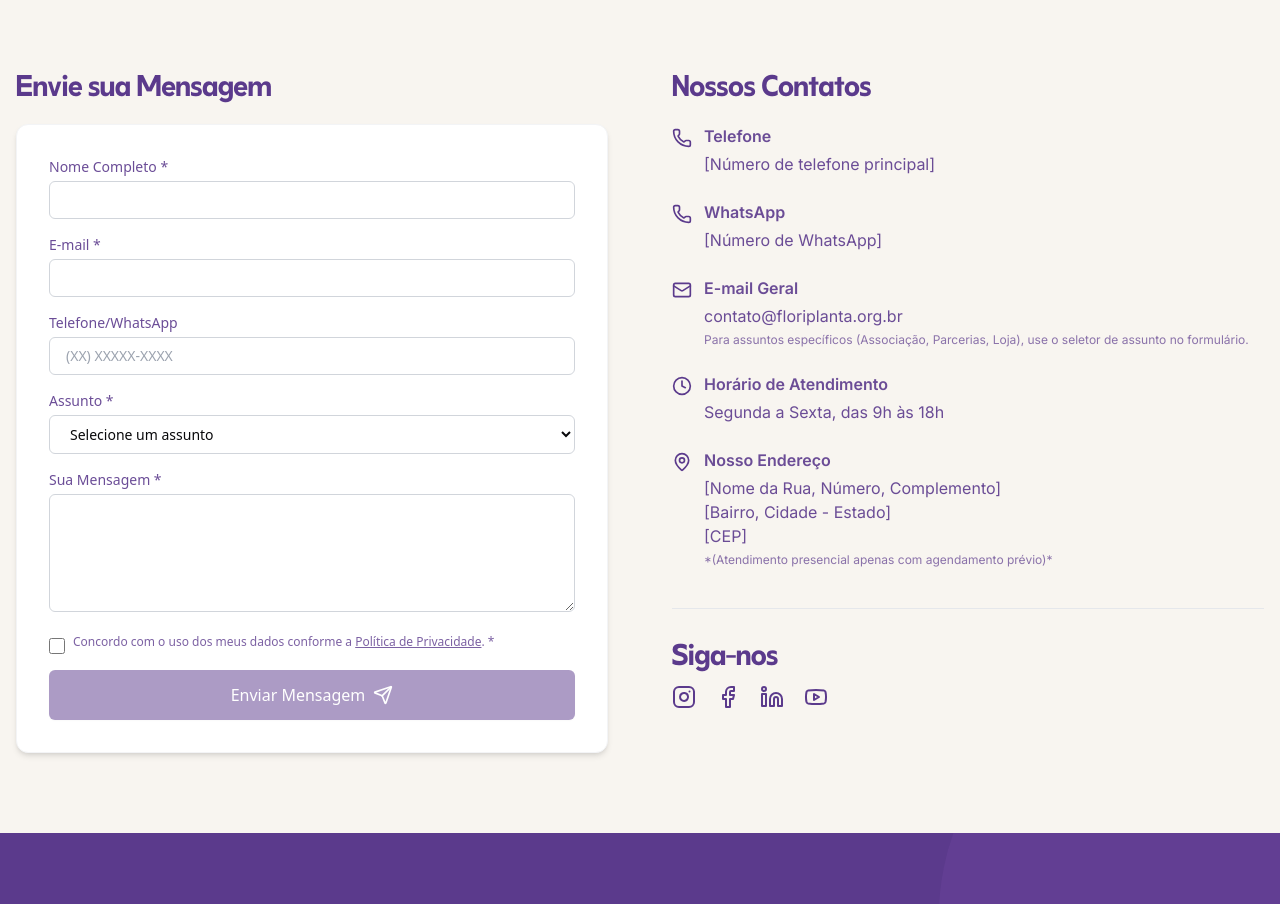
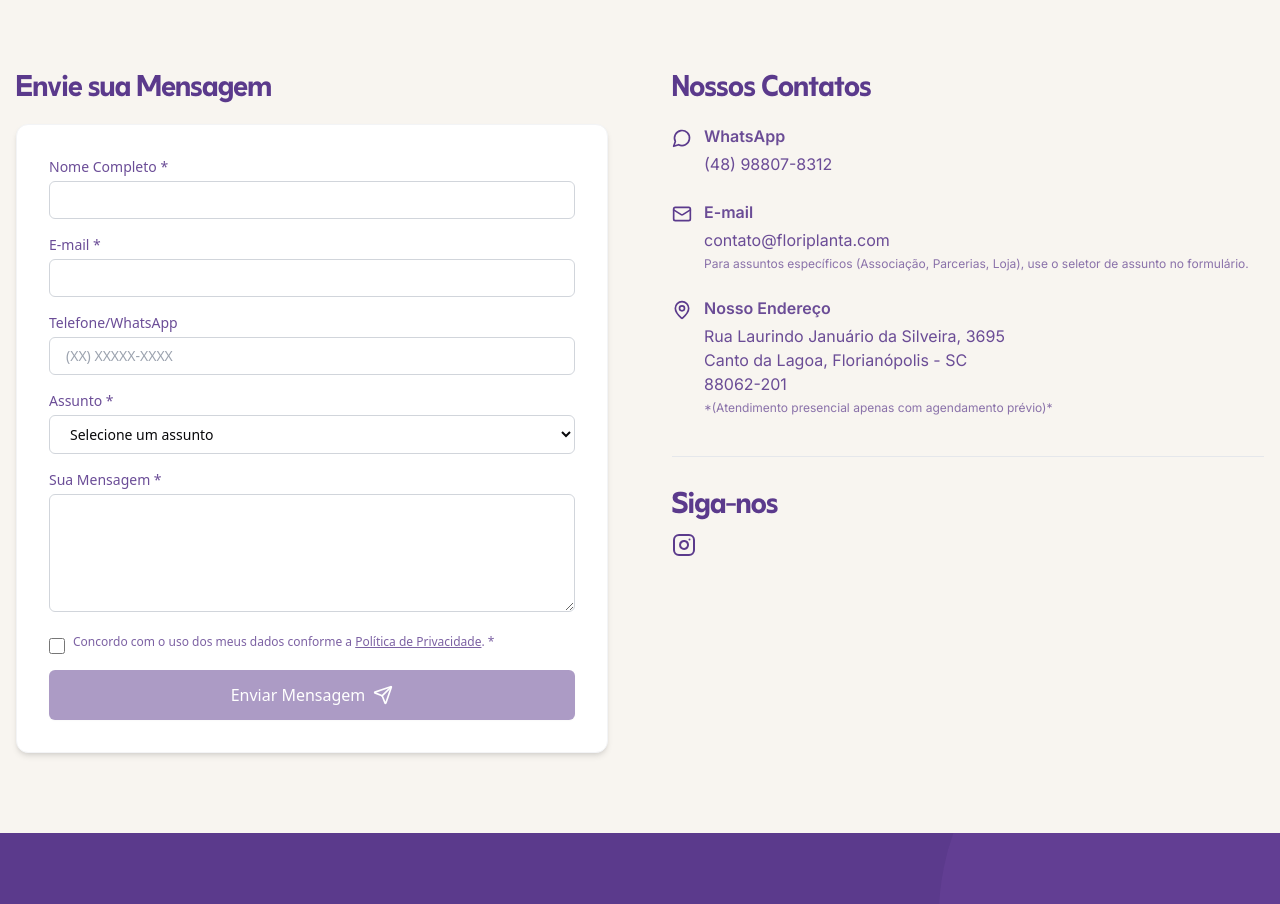
Before and after one commit to voacatofe/floriplanta, a Next.js app: page /contato in a window 1280 px wide. Shown: the part 580-1484 px from the top of the page. Built offline with nearby package versions, Linux system fonts and the light colour scheme; a web font is replaced by a local one.

Commit message:
implemetação do GTM

```diff
--- a/app/contato/page.tsx
+++ b/app/contato/page.tsx
@@ -3,10 +3,13 @@
 import React, { useState } from 'react';
 import Link from 'next/link';
 import Footer from "@/components/layout/Footer";
-import { MapPin, Phone, Mail, Clock, Send, Instagram, Facebook, Linkedin, Youtube } from 'lucide-react';
+import { MapPin, Mail, Send, Instagram, MessageCircle } from 'lucide-react';
 import { toast } from 'sonner';
+import { useGTM } from '@/hooks/useGTM';
+import PageTracker from '@/components/PageTracker';
 
 export default function ContatoPage() {
+  const { trackFormStart, trackFormSubmit, trackContactClick } = useGTM();
   const [formData, setFormData] = useState({
     name: '',
     email: '',
@@ -17,9 +20,16 @@ export default function ContatoPage() {
   });
   const [isSubmitting, setIsSubmitting] = useState(false);
   const [submitStatus, setSubmitStatus] = useState<'idle' | 'loading' | 'success' | 'error'>('idle');
+  const [hasStartedForm, setHasStartedForm] = useState(false);
 
   const handleChange = (e: React.ChangeEvent<HTMLInputElement | HTMLTextAreaElement | HTMLSelectElement>) => {
     const { name, value, type } = e.target;
+
+    // Track form start on first interaction
+    if (!hasStartedForm) {
+      trackFormStart('contact-form-main');
+      setHasStartedForm(true);
+    }
 
     if (type === 'checkbox') {
       const { checked } = e.target as HTMLInputElement;
@@ -37,7 +47,12 @@ export default function ContatoPage() {
     }
     setIsSubmitting(true);
     setSubmitStatus('loading');
-    // console.log('Form Data Submitted:', formData);
+
+    // Track form submission
+    trackFormSubmit('contact-form-main', {
+      subject: formData.subject,
+      has_phone: formData.phone ? 'yes' : 'no'
+    });
 
     try {
       const response = await fetch('/api/contact', {
@@ -50,7 +65,8 @@ export default function ContatoPage() {
 
       if (response.ok) {
         setSubmitStatus('success');
-        setFormData({ name: '', email: '', phone: '', subject: '', message: '', consent: false }); // Reset form
+        setFormData({ name: '', email: '', phone: '', subject: '', message: '', consent: false });
+        setHasStartedForm(false); // Reset form tracking
       } else {
         console.error('Form submission error:', response.statusText);
         setSubmitStatus('error');
@@ -65,6 +81,8 @@ export default function ContatoPage() {
 
   return (
     <main className="bg-[#f8f5f0] overflow-x-hidden">
+      <PageTracker pageName="Contato" pageCategory="Institucional" />
+
       {/* Page Header */}
       <section className="pt-24 pb-12 lg:pt-32 lg:pb-16 bg-gradient-to-b from-white to-brand-light-green/20">
         <div className="container mx-auto px-4 text-center">
@@ -77,7 +95,7 @@ export default function ContatoPage() {
             Tem dúvidas, sugestões ou precisa de mais informações? A equipe da Floriplanta está à disposição para ajudar. Utilize o formulário abaixo ou escolha um dos nossos outros canais de atendimento.
           </p>
           <p className="font-inter text-sm text-brand-purple/70 mt-4 max-w-3xl mx-auto">
-            Antes de enviar: Verifique nossa seção de <Link href="#faq" className="underline hover:text-brand-hover-purple">Perguntas Frequentes</Link> ou as páginas de <Link href="/associar" className="underline hover:text-brand-hover-purple">Associe-se</Link> e <Link href="/medicos" className="underline hover:text-brand-hover-purple">Para Profissionais</Link>.
+            Antes de enviar: Verifique nossa seção de <Link href="/cannabis/mitos-e-verdades" className="underline hover:text-brand-hover-purple">Perguntas Frequentes</Link> ou as páginas de <Link href="/associar" className="underline hover:text-brand-hover-purple">Associe-se</Link> e <Link href="/medicos" className="underline hover:text-brand-hover-purple">Para Profissionais</Link>.
           </p>
         </div>
       </section>
@@ -90,22 +108,57 @@ export default function ContatoPage() {
             {/* Contact Form */}
             <div className="w-full lg:w-1/2">
               <h2 className="font-futuru font-bold text-brand-purple text-2xl lg:text-3xl mb-6">Envie sua Mensagem</h2>
-              <form onSubmit={handleSubmit} className="space-y-4 bg-white p-6 sm:p-8 rounded-xl shadow-md border border-gray-100">
+              <form
+                id="contact-form-main"
+                onSubmit={handleSubmit}
+                className="space-y-4 bg-white p-6 sm:p-8 rounded-xl shadow-md border border-gray-100"
+              >
                 <div>
                   <label htmlFor="name" className="block text-sm font-medium text-brand-purple/90 mb-1">Nome Completo *</label>
-                  <input type="text" name="name" id="name" required value={formData.name} onChange={handleChange} className="w-full px-4 py-2 border border-gray-300 rounded-md focus:outline-none focus:ring-2 focus:ring-brand-purple/50 focus:border-brand-purple text-sm" />
+                  <input
+                    type="text"
+                    name="name"
+                    id="name"
+                    required
+                    value={formData.name}
+                    onChange={handleChange}
+                    className="w-full px-4 py-2 border border-gray-300 rounded-md focus:outline-none focus:ring-2 focus:ring-brand-purple/50 focus:border-brand-purple text-sm"
+                  />
                 </div>
                 <div>
                   <label htmlFor="email" className="block text-sm font-medium text-brand-purple/90 mb-1">E-mail *</label>
-                  <input type="email" name="email" id="email" required value={formData.email} onChange={handleChange} className="w-full px-4 py-2 border border-gray-300 rounded-md focus:outline-none focus:ring-2 focus:ring-brand-purple/50 focus:border-brand-purple text-sm" />
+                  <input
+                    type="email"
+                    name="email"
+                    id="email"
+                    required
+                    value={formData.email}
+                    onChange={handleChange}
+                    className="w-full px-4 py-2 border border-gray-300 rounded-md focus:outline-none focus:ring-2 focus:ring-brand-purple/50 focus:border-brand-purple text-sm"
+                  />
                 </div>
                 <div>
                   <label htmlFor="phone" className="block text-sm font-medium text-brand-purple/90 mb-1">Telefone/WhatsApp</label>
-                  <input type="tel" name="phone" id="phone" value={formData.phone} onChange={handleChange} placeholder="(XX) XXXXX-XXXX" className="w-full px-4 py-2 border border-gray-300 rounded-md focus:outline-none focus:ring-2 focus:ring-brand-purple/50 focus:border-brand-purple text-sm" />
+                  <input
+                    type="tel"
+                    name="phone"
+                    id="phone"
+                    value={formData.phone}
+                    onChange={handleChange}
+                    placeholder="(XX) XXXXX-XXXX"
+                    className="w-full px-4 py-2 border border-gray-300 rounded-md focus:outline-none focus:ring-2 focus:ring-brand-purple/50 focus:border-brand-purple text-sm"
+                  />
                 </div>
                 <div>
                   <label htmlFor="subject" className="block text-sm font-medium text-brand-purple/90 mb-1">Assunto *</label>
-                  <select name="subject" id="subject" required value={formData.subject} onChange={handleChange} className="w-full px-4 py-2 border border-gray-300 rounded-md focus:outline-none focus:ring-2 focus:ring-brand-purple/50 focus:border-brand-purple text-sm bg-white">
+                  <select
+                    name="subject"
+                    id="subject"
+                    required
+                    value={formData.subject}
+                    onChange={handleChange}
+                    className="w-full px-4 py-2 border border-gray-300 rounded-md focus:outline-none focus:ring-2 focus:ring-brand-purple/50 focus:border-brand-purple text-sm bg-white"
+                  >
                     <option value="" disabled>Selecione um assunto</option>
                     <option value="Dúvidas Gerais">Dúvidas Gerais</option>
                     <option value="Associação">Associação</option>
@@ -117,17 +170,33 @@ export default function ContatoPage() {
                 </div>
                 <div>
                   <label htmlFor="message" className="block text-sm font-medium text-brand-purple/90 mb-1">Sua Mensagem *</label>
-                  <textarea name="message" id="message" rows={5} required value={formData.message} onChange={handleChange} className="w-full px-4 py-2 border border-gray-300 rounded-md focus:outline-none focus:ring-2 focus:ring-brand-purple/50 focus:border-brand-purple text-sm"></textarea>
+                  <textarea
+                    name="message"
+                    id="message"
+                    rows={5}
+                    required
+                    value={formData.message}
+                    onChange={handleChange}
+                    className="w-full px-4 py-2 border border-gray-300 rounded-md focus:outline-none focus:ring-2 focus:ring-brand-purple/50 focus:border-brand-purple text-sm"
+                  ></textarea>
                 </div>
                 <div className="flex items-start">
-                  <input type="checkbox" name="consent" id="consent" checked={formData.consent} onChange={handleChange} className="h-4 w-4 text-brand-purple border-gray-300 rounded focus:ring-brand-purple mt-1 mr-2" />
+                  <input
+                    type="checkbox"
+                    name="consent"
+                    id="consent"
+                    checked={formData.consent}
+                    onChange={handleChange}
+                    className="h-4 w-4 text-brand-purple border-gray-300 rounded focus:ring-brand-purple mt-1 mr-2"
+                  />
                   <label htmlFor="consent" className="text-xs text-brand-purple/80">
-                    Concordo com o uso dos meus dados conforme a <Link href="/politica-privacidade" className="underline hover:text-brand-hover-purple">Política de Privacidade</Link>. *
+                    Concordo com o uso dos meus dados conforme a <Link href="/privacidade" className="underline hover:text-brand-hover-purple">Política de Privacidade</Link>. *
                   </label>
                 </div>
                 <div>
                   <button
                     type="submit"
+                    name="submit"
                     disabled={isSubmitting || !formData.consent}
                     className={`w-full inline-flex justify-center items-center px-6 py-3 border border-transparent text-base font-medium rounded-md shadow-sm text-white bg-brand-purple hover:bg-brand-hover-purple focus:outline-none focus:ring-2 focus:ring-offset-2 focus:ring-brand-purple disabled:opacity-50 disabled:cursor-not-allowed transition-colors duration-300`}
                   >
@@ -149,43 +218,41 @@ export default function ContatoPage() {
               <h2 className="font-futuru font-bold text-brand-purple text-2xl lg:text-3xl mb-6">Nossos Contatos</h2>
               <div className="space-y-6 font-inter text-brand-purple/90">
                 <div className="flex items-start">
-                  <Phone className="w-5 h-5 mr-3 mt-1 text-brand-purple flex-shrink-0" />
-                  <div>
-                    <h3 className="font-semibold mb-1">Telefone</h3>
-                    <a href="tel:+55XXXXXXXXXX" className="hover:text-brand-hover-purple">[Número de telefone principal]</a>
-                  </div>
-                </div>
-                <div className="flex items-start">
-                  {/* Use same icon if WhatsApp is same number, or specific WhatsApp icon */}
-                  <Phone className="w-5 h-5 mr-3 mt-1 text-brand-purple flex-shrink-0" />
+                  <MessageCircle className="w-5 h-5 mr-3 mt-1 text-brand-purple flex-shrink-0" />
                   <div>
                     <h3 className="font-semibold mb-1">WhatsApp</h3>
-                    <a href="https://wa.me/55XXXXXXXXXX" target="_blank" rel="noopener noreferrer" className="hover:text-brand-hover-purple">[Número de WhatsApp]</a>
+                    <a
+                      href="https://wa.me/5548988078312"
+                      target="_blank"
+                      rel="noopener noreferrer"
+                      className="hover:text-brand-hover-purple"
+                      onClick={() => trackContactClick('whatsapp', 'contact-page')}
+                    >
+                      (48) 98807-8312
+                    </a>
                   </div>
                 </div>
                 <div className="flex items-start">
                   <Mail className="w-5 h-5 mr-3 mt-1 text-brand-purple flex-shrink-0" />
                   <div>
-                    <h3 className="font-semibold mb-1">E-mail Geral</h3>
-                    <a href="mailto:contato@floriplanta.org.br" className="hover:text-brand-hover-purple">contato@floriplanta.org.br</a> {/* Example */}
-                    {/* Add specific emails if needed */}
+                    <h3 className="font-semibold mb-1">E-mail</h3>
+                    <a
+                      href="mailto:contato@floriplanta.com"
+                      className="hover:text-brand-hover-purple"
+                      onClick={() => trackContactClick('email', 'contact-page')}
+                    >
+                      contato@floriplanta.com
+                    </a>
                     <p className="text-xs text-brand-purple/70 mt-1">Para assuntos específicos (Associação, Parcerias, Loja), use o seletor de assunto no formulário.</p>
-                  </div>
-                </div>
-                <div className="flex items-start">
-                  <Clock className="w-5 h-5 mr-3 mt-1 text-brand-purple flex-shrink-0" />
-                  <div>
-                    <h3 className="font-semibold mb-1">Horário de Atendimento</h3>
-                    <p>Segunda a Sexta, das 9h às 18h</p>
                   </div>
                 </div>
                 <div className="flex items-start">
                   <MapPin className="w-5 h-5 mr-3 mt-1 text-brand-purple flex-shrink-0" />
                   <div>
                     <h3 className="font-semibold mb-1">Nosso Endereço</h3>
-                    <p>[Nome da Rua, Número, Complemento]</p>
-                    <p>[Bairro, Cidade - Estado]</p>
-                    <p>[CEP]</p>
+                    <p>Rua Laurindo Januário da Silveira, 3695</p>
+                    <p>Canto da Lagoa, Florianópolis - SC</p>
+                    <p>88062-201</p>
                     <p className="text-xs text-brand-purple/70 mt-1">*(Atendimento presencial apenas com agendamento prévio)*</p>
                   </div>
                 </div>
@@ -195,10 +262,14 @@ export default function ContatoPage() {
               <div className="mt-10 pt-6 border-t border-gray-200">
                  <h2 className="font-futuru font-bold text-brand-purple text-2xl lg:text-3xl mb-4">Siga-nos</h2>
                  <div className="flex space-x-5">
-                    <a href="#" target="_blank" rel="noopener noreferrer" className="text-brand-purple hover:text-brand-hover-purple transition-colors"><Instagram size={24} /></a>
-                    <a href="#" target="_blank" rel="noopener noreferrer" className="text-brand-purple hover:text-brand-hover-purple transition-colors"><Facebook size={24} /></a>
-                    <a href="#" target="_blank" rel="noopener noreferrer" className="text-brand-purple hover:text-brand-hover-purple transition-colors"><Linkedin size={24} /></a>
-                    <a href="#" target="_blank" rel="noopener noreferrer" className="text-brand-purple hover:text-brand-hover-purple transition-colors"><Youtube size={24} /></a>
+                    <a
+                      href="https://www.instagram.com/flori.planta/"
+                      target="_blank"
+                      rel="noopener noreferrer"
+                      className="text-brand-purple hover:text-brand-hover-purple transition-colors"
+                    >
+                      <Instagram size={24} />
+                    </a>
                  </div>
               </div>
 
--- a/app/layout.tsx
+++ b/app/layout.tsx
@@ -6,6 +6,7 @@ import './globals.css';
 import { Toaster } from '@/components/ui/sonner';
 import ConditionalMenu from '@/components/layout/ConditionalMenu';
 import GTMInitializer from '@/components/GTMInitializer';
+import HydrationWarningSupressor from '@/components/HydrationWarningSupressor';
 // import { Analytics } from '@vercel/analytics/react';
 // import { SpeedInsights } from "@vercel/speed-insights/next"
 
@@ -91,8 +92,9 @@ export default function RootLayout({
   children: React.ReactNode;
 }>) {
   return (
-    <html lang="pt-BR" className="scroll-smooth">
+    <html lang="pt-BR" className="scroll-smooth" suppressHydrationWarning>
       <body className={`${inter.variable} ${futuru.variable} ${behindTheNineties.variable} antialiased bg-brand-bege text-brand-text`}>
+        <HydrationWarningSupressor />
         <GTMInitializer />
         {children}
         <Toaster />
```
Also changed, not shown: app/lib/suppress-hydration-warning.ts (added, +40 -0 lines), components/HydrationWarningSupressor.tsx (added, +12 -0 lines), components/layout/Footer.tsx (+8 -3 lines), 2 other files (tests, documents, lock files or other folders).
